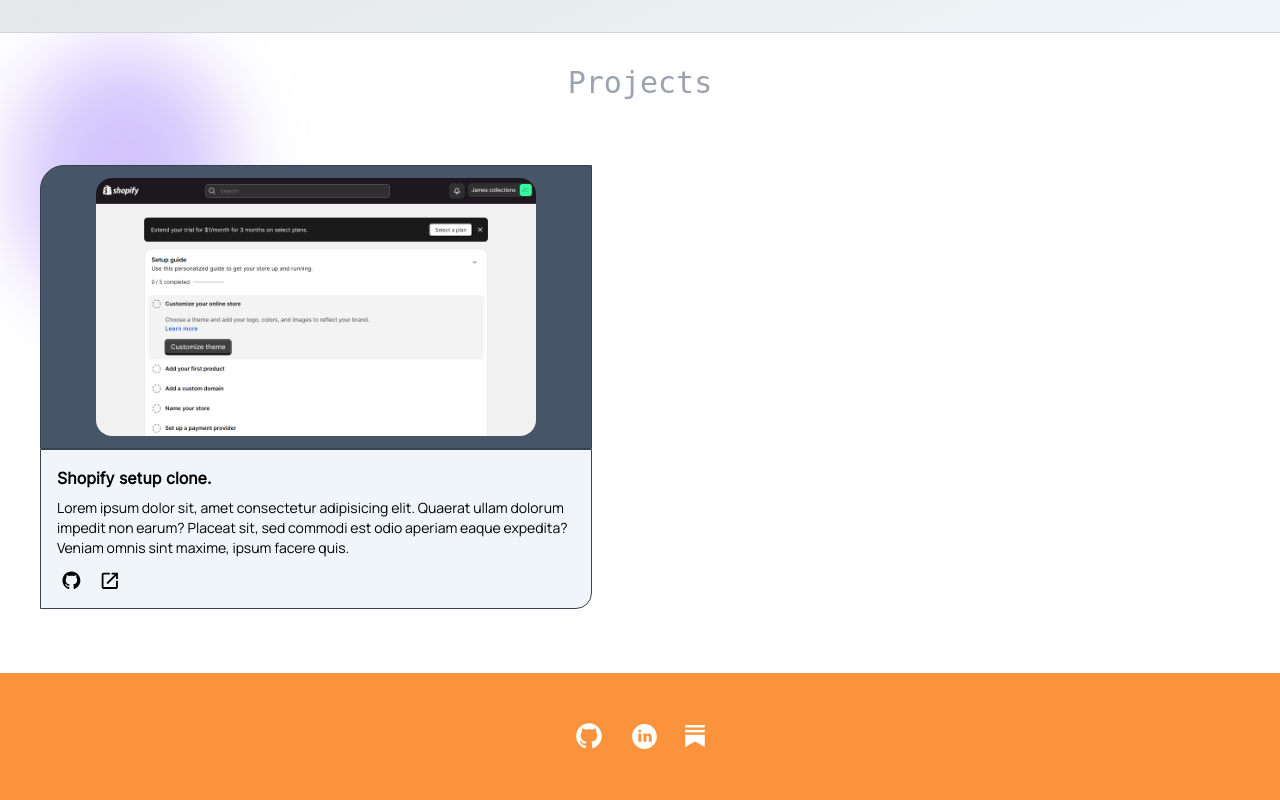
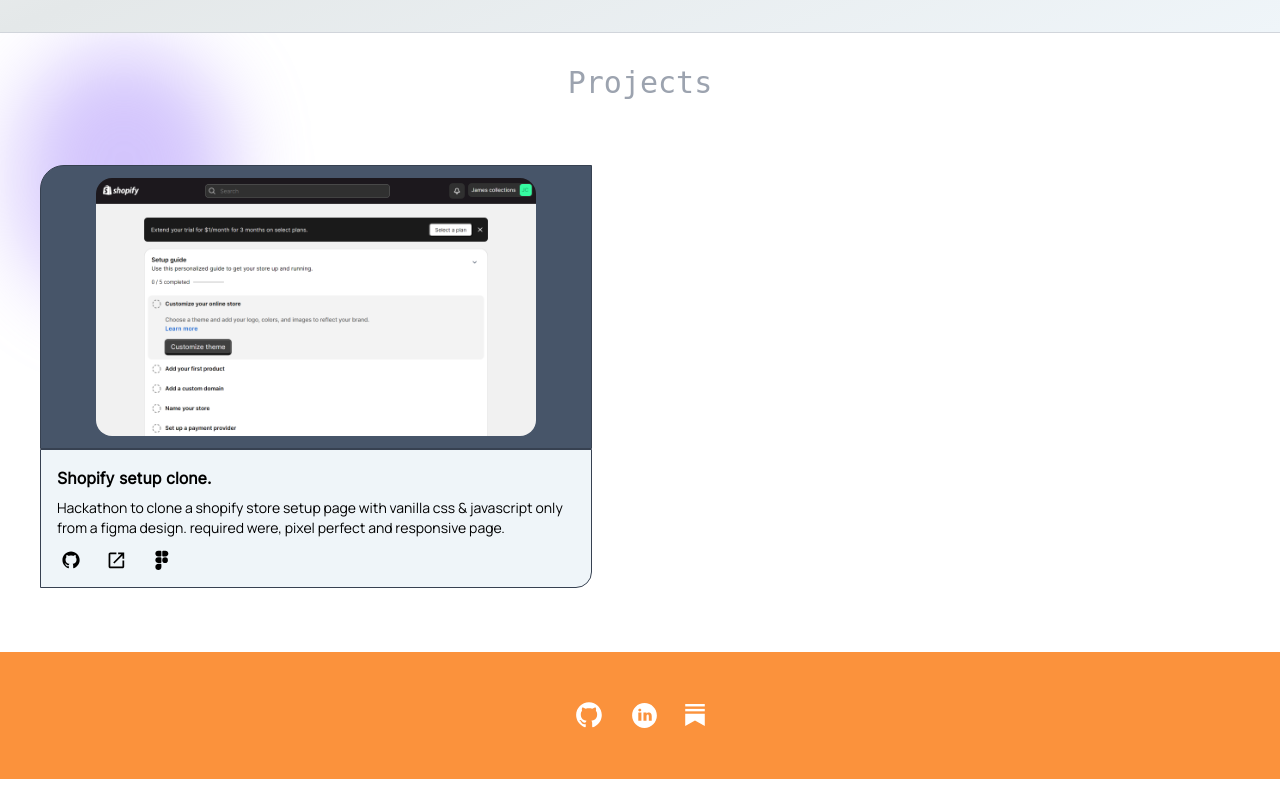
Before and after one commit to james-e-o/Profile, a Next.js app: page / in a window 1280 px wide. Shown: the part 598-1398 px from the top of the page. After the commit the page ends 1377 px from the top, so only its background shows below. Built offline with nearby package versions, Linux system fonts and the light colour scheme; a web font is replaced by a local one.

Commit message:
profile7/29 master(2)

```diff
--- a/app/globals.css
+++ b/app/globals.css
@@ -168,8 +168,8 @@
 
 
 span.project svg{
-    width: 1.35rem;
-    height: 1.35rem;
+    width: 1.30rem;
+    height: 1.30rem;
 }
 
 .perspective {
--- a/app/page.jsx
+++ b/app/page.jsx
@@ -36,6 +36,12 @@ export default function Home() {
                     section.classList.add("animate-land_anime1")
                 }
             })
+            let stackTop = stack.getBoundingClientRect().top
+            let windowHeight = window.innerHeight
+            if (!stack.classList.contains("animate-drop_anime") && stackTop + 60 < windowHeight )
+            {
+                stack.classList.add("animate-drop_anime")
+            }
         }
     })
     return (
@@ -137,10 +143,11 @@ export default function Home() {
                                 </div>
                                 <div className='flex font-Manrope flex-col justify-between p-3 border rounded-ee-2xl h-fit border-gray-700 w-fit backdropState-blur-sm bg-next1'>
                                     <p className='p-1 font-bold font-Inter text-base'>Shopify setup clone.</p>
-                                    <p className='p-1 text-sm'>Lorem ipsum dolor sit, amet consectetur adipisicing elit. Quaerat ullam dolorum impedit non earum? Placeat sit, sed commodi est odio aperiam eaque expedita? Veniam omnis sint maxime, ipsum facere quis.</p>
-                                    <p className='p-1 mt-1 ml-1 flex justify-start gap-4 items-center'>
+                                    <p className='p-1 text-sm'>Hackathon to clone a shopify store setup page with vanilla css & javascript only from a figma design. required were, pixel perfect and responsive page.</p>
+                                    <p className='p-1 mt-1 ml-1 flex justify-start gap-6 items-center'>
                                         <Link href={'https://github.com/james-e-o/Level-Upfront-Hackathon'}><span className='project'>{github}</span></Link>
                                         <Link href={'https://level-upfront-hackathon-nine.vercel.app/'} ><span className='project'>{newlink}</span></Link>
+                                        <Link href={'https://www.figma.com/community/file/1307708563350137813/level-up-front-hackathon'} ><span className='project'>{figma}</span></Link>
                                     </p>
                                 </div>
                             </div>
@@ -169,6 +176,10 @@ export default function Home() {
 
 
 const twitter = <svg name="twitter" id="twitter" xmlns="http://www.w3.org/2000/svg"  viewBox="0 0 24 24" width="24px" height="24px"> <path d="M22,3.999c-0.78,0.463-2.345,1.094-3.265,1.276c-0.027,0.007-0.049,0.016-0.075,0.023c-0.813-0.802-1.927-1.299-3.16-1.299 c-2.485,0-4.5,2.015-4.5,4.5c0,0.131-0.011,0.372,0,0.5c-3.353,0-5.905-1.756-7.735-4c-0.199,0.5-0.286,1.29-0.286,2.032 c0,1.401,1.095,2.777,2.8,3.63c-0.314,0.081-0.66,0.139-1.02,0.139c-0.581,0-1.196-0.153-1.759-0.617c0,0.017,0,0.033,0,0.051 c0,1.958,2.078,3.291,3.926,3.662c-0.375,0.221-1.131,0.243-1.5,0.243c-0.26,0-1.18-0.119-1.426-0.165 c0.514,1.605,2.368,2.507,4.135,2.539c-1.382,1.084-2.341,1.486-5.171,1.486H2C3.788,19.145,6.065,20,8.347,20 C15.777,20,20,14.337,20,8.999c0-0.086-0.002-0.266-0.005-0.447C19.995,8.534,20,8.517,20,8.499c0-0.027-0.008-0.053-0.008-0.08 c-0.003-0.136-0.006-0.263-0.009-0.329c0.79-0.57,1.475-1.281,2.017-2.091c-0.725,0.322-1.503,0.538-2.32,0.636 C20.514,6.135,21.699,4.943,22,3.999z"/></svg>
+
+const figma = <svg xmlns="http://www.w3.org/2000/svg" width="10px" height="10px" viewBox="0 0 48 48">
+<path d="M17.026 46L17.026 46c-3.866 0-7-3.134-7-7l0 0c0-3.866 3.134-7 7-7h5c1.105 0 2 .895 2 2v5C24.026 42.866 20.892 46 17.026 46zM32.5 17A6.5 6.5 0 1032.5 30 6.5 6.5 0 1032.5 17zM33.5 15c3.656 0 6.607-3.019 6.497-6.7C39.89 4.743 36.787 2 33.227 2L28 2c-1.105 0-2 .895-2 2v9c0 1.105.895 2 2 2H33.5zM16.5 2c-3.656 0-6.607 3.019-6.497 6.7.107 3.557 3.21 6.3 6.77 6.3L22 15c1.105 0 2-.895 2-2V4c0-1.105-.895-2-2-2H16.5zM16.5 17c-3.656 0-6.607 3.019-6.497 6.7.107 3.557 3.21 6.3 6.77 6.3L22 30c1.105 0 2-.895 2-2v-9c0-1.105-.895-2-2-2H16.5z"></path>
+</svg>
 
 const github = <svg xmlns="http://www.w3.org/2000/svg" width="31px" height="31px" viewBox="-2 -2 29 29"><path d="M12 0c-6.626 0-12 5.373-12 12 0 5.302 3.438 9.8 8.207 11.387.599.111.793-.261.793-.577v-2.234c-3.338.726-4.033-1.416-4.033-1.416-.546-1.387-1.333-1.756-1.333-1.756-1.089-.745.083-.729.083-.729 1.205.084 1.839 1.237 1.839 1.237 1.07 1.834 2.807 1.304 3.492.997.107-.775.418-1.305.762-1.604-2.665-.305-5.467-1.334-5.467-5.931 0-1.311.469-2.381 1.236-3.221-.124-.303-.535-1.524.117-3.176 0 0 1.008-.322 3.301 1.23.957-.266 1.983-.399 3.003-.404 1.02.005 2.047.138 3.006.404 2.291-1.552 3.297-1.23 3.297-1.23.653 1.653.242 2.874.118 3.176.77.84 1.235 1.911 1.235 3.221 0 4.609-2.807 5.624-5.479 5.921.43.372.823 1.102.823 2.222v3.293c0 .319.192.694.801.576 4.765-1.589 8.199-6.086 8.199-11.386 0-6.627-5.373-12-12-12z"/></svg>
 const newlink = <svg id="newlink" xmlns="http://www.w3.org/2000/svg" height="24px" viewBox="0 -960 960 960" width="24px"><path d="M200-120q-33 0-56.5-23.5T120-200v-560q0-33 23.5-56.5T200-840h280v80H200v560h560v-280h80v280q0 33-23.5 56.5T760-120H200Zm188-212-56-56 372-372H560v-80h280v280h-80v-144L388-332Z"/></svg>
```
